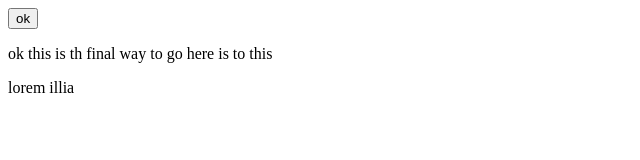
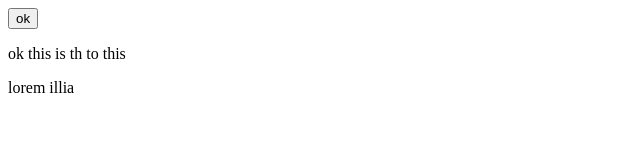
Before and after one commit to kiran-bhalerao/javascript-demo, a website: page first.html in a window 1280 px wide. Shown: the whole page, without its empty margins (0-640 px from the left). Drawn offline with Linux system fonts and the light colour scheme.

Commit message:
some changes done

```diff
--- a/first.html
+++ b/first.html
@@ -7,7 +7,7 @@
         }
     </script>
     <button onclick="myfn()">ok</button>
-    <p id="pr">ok this is th final way to go here is to this </p>
+    <p id="pr">ok this is th to this </p>
     <p>lorem illia</p>
 </body>
 
```
